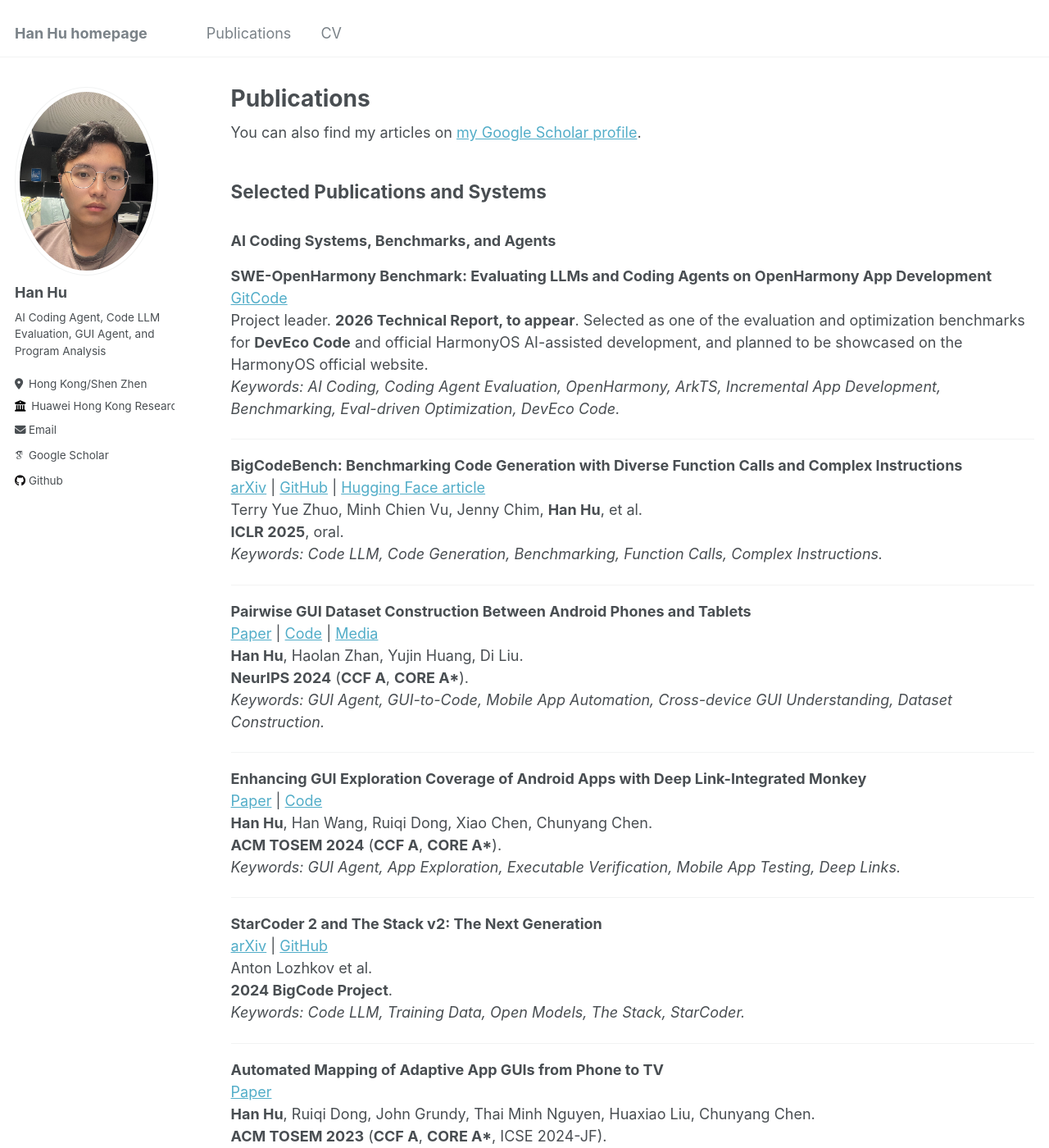
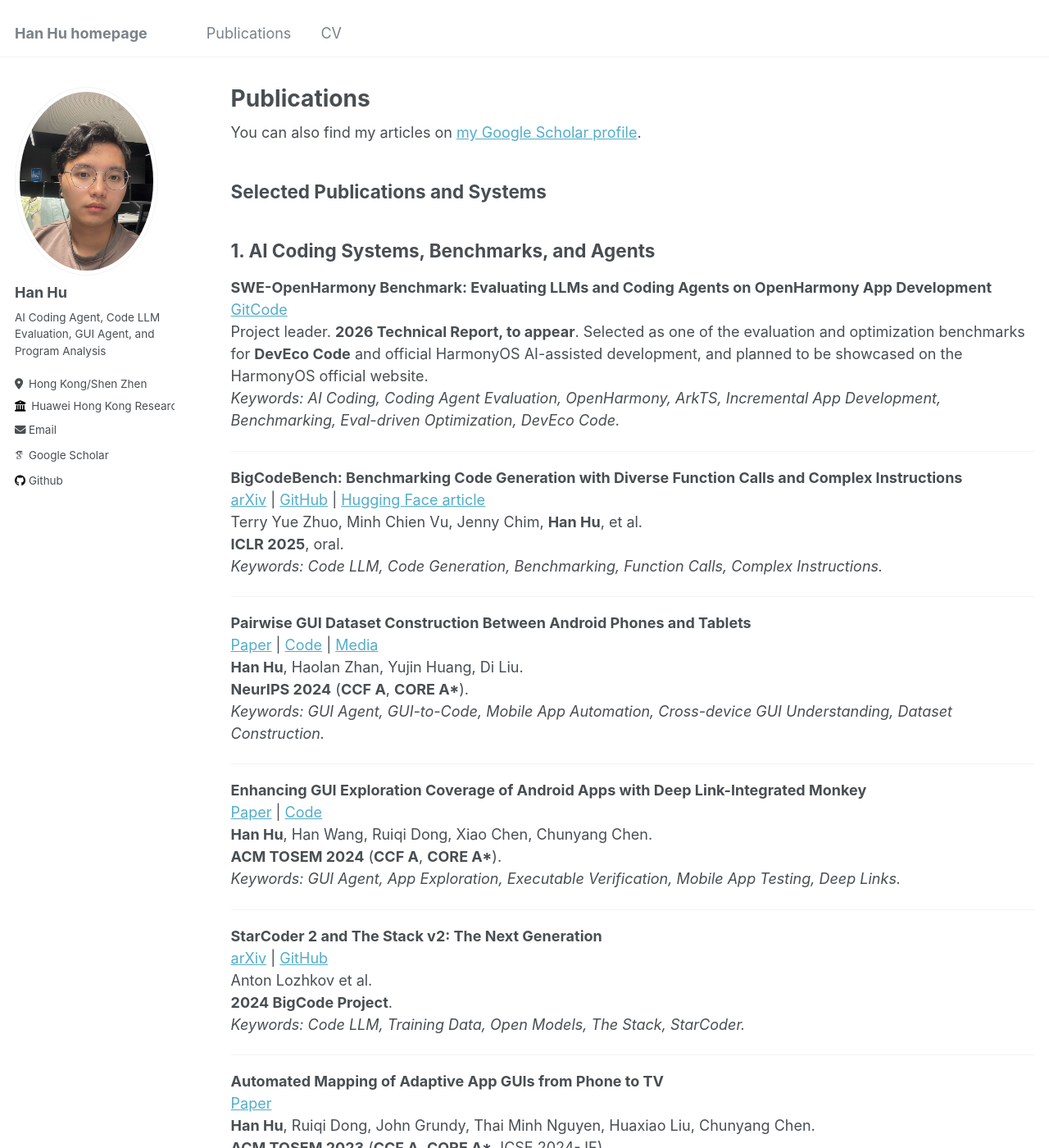
Before and after one commit to huhanGitHub/huhanGitHub.github.io, a Jekyll site: the page built from _pages/publications.md, in a window 1280 px wide and 1400 px high. Shown: the whole window at 82% size. Built offline with Jekyll 4.4.1, drawn with Linux system fonts in a browser that asks for light colours; some web fonts are replaced; some of the changed text lies outside the part shown.

Commit message:
Adjust publications section headings

```diff
--- a/_pages/publications.md
+++ b/_pages/publications.md
@@ -11,7 +11,7 @@ author_profile: true
 
 ## Selected Publications and Systems
 
-### AI Coding Systems, Benchmarks, and Agents
+## 1. AI Coding Systems, Benchmarks, and Agents
 
 **SWE-OpenHarmony Benchmark: Evaluating LLMs and Coding Agents on OpenHarmony App Development**
 [GitCode](https://gitcode.com/SMAT/SWE-OpenHarmony)
```
Also changed, not shown: other parts of _pages/publications.md (+1 -1 lines).
